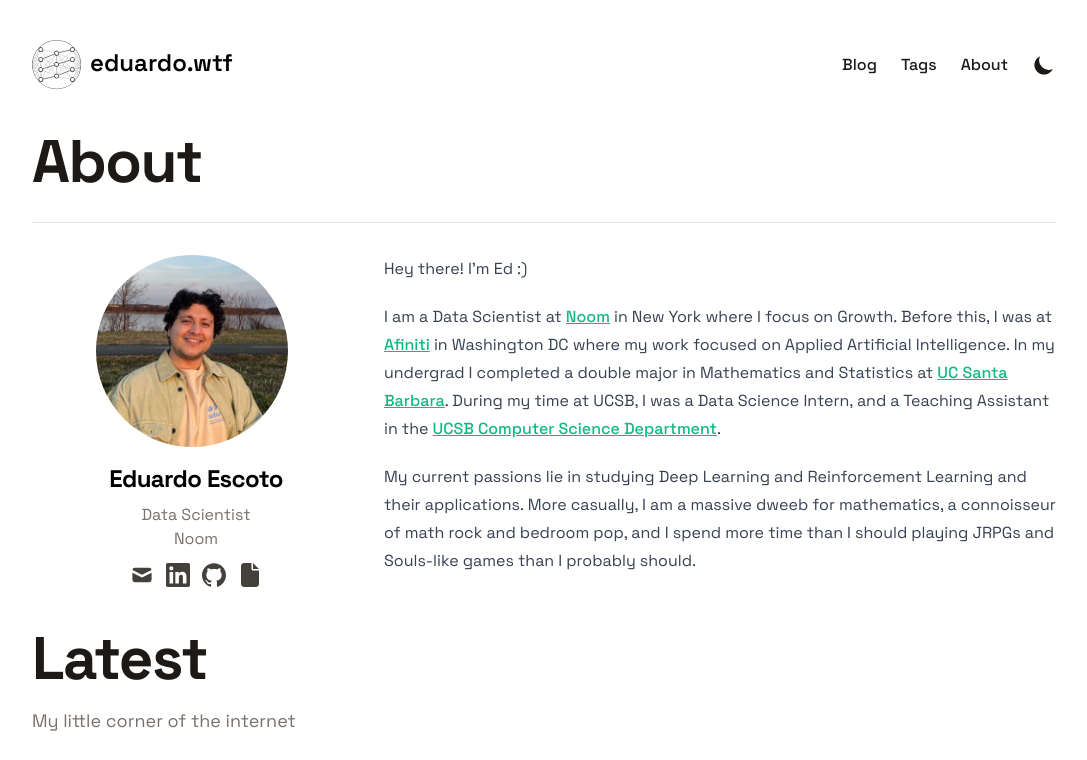
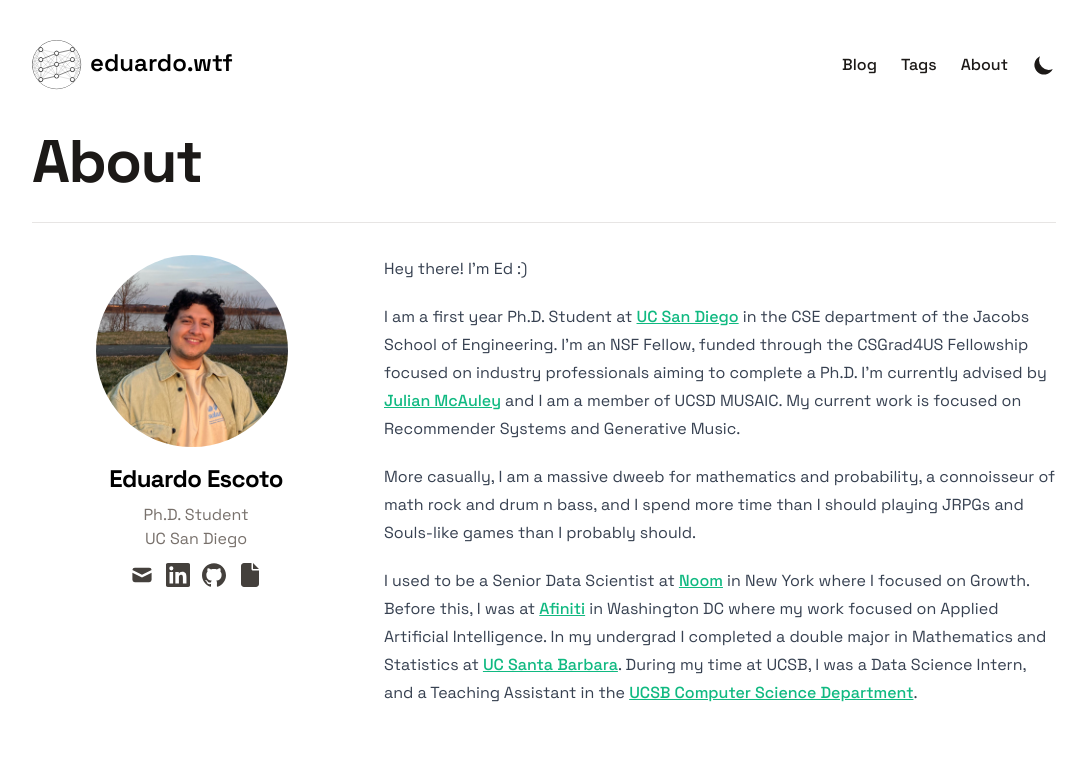
Before and after one commit to eduardo-escoto/eduardo.wtf, an Astro site: page / in a window 1280 px wide. Shown: the top 760 px of the page, without its empty margins (96-1183 px from the left). Built offline with nearby package versions, Linux system fonts and the light colour scheme; Astro itself is replaced by a stand-in of ours; some packages are replaced by stand-ins of ours.

Commit message:
updated description

```diff
--- a/src/content/authors/default.mdx
+++ b/src/content/authors/default.mdx
@@ -1,10 +1,10 @@
 ---
 name: Eduardo Escoto
 avatar: /static/images/avatar.png
-occupation: Data Scientist
-company: Noom
+occupation: Ph.D. Student
+company: UC San Diego
 socialLinks:
-  email: me@eduardo.wtf
+  email: me@eduardo-escoto.com
   linkedin: https://www.linkedin.com/in/eduardo-escoto
   github: https://github.com/eduardo-escoto
   resume: /static/files/resume.pdf
@@ -12,14 +12,18 @@ socialLinks:
 
 Hey there! I&apos;m Ed :)
 
-I am a Data Scientist at [Noom](https://www.noom.com/)
-in New York where I focus on Growth. Before this, I was at <a href="https://afiniti.com">Afiniti</a> in Washington DC
+I am a first year Ph.D. Student at <a href="https://www.cse.ucsd.edu">UC San Diego</a> in the CSE department of the Jacobs School of Engineering.
+I'm an NSF Fellow, funded through the CSGrad4US Fellowship focused on industry professionals aiming to complete a Ph.D.
+I'm currently advised by <a href="https://cseweb.ucsd.edu/~jmcauley/">Julian McAuley</a> and I am a member of UCSD MUSAIC.
+My current work is focused on Recommender Systems and Generative Music.
+
+More casually, I am a massive dweeb for mathematics and probability, a connoisseur of
+math rock and drum n bass, and I spend more time than I should playing
+JRPGs and Souls-like games than I probably should.
+
+I used to be a Senior Data Scientist at [Noom](https://www.noom.com/)
+in New York where I focused on Growth. Before this, I was at <a href="https://afiniti.com">Afiniti</a> in Washington DC
 where my work focused on Applied Artificial Intelligence. In my
 undergrad I completed a double major in Mathematics and Statistics at <a href="https://www.ucsb.edu/">UC Santa Barbara</a>.
 During my time at UCSB, I was a Data Science
 Intern, and a Teaching Assistant in the <a href="https://cs.ucsb.edu/">UCSB Computer Science Department</a>.
-
-My current passions lie in studying Deep Learning and Reinforcement Learning and their applications.
-More casually, I am a massive dweeb for mathematics, a connoisseur of
-math rock and bedroom pop, and I spend more time than I should playing
-JRPGs and Souls-like games than I probably should.
```
Also changed, not shown: 1 other file.
